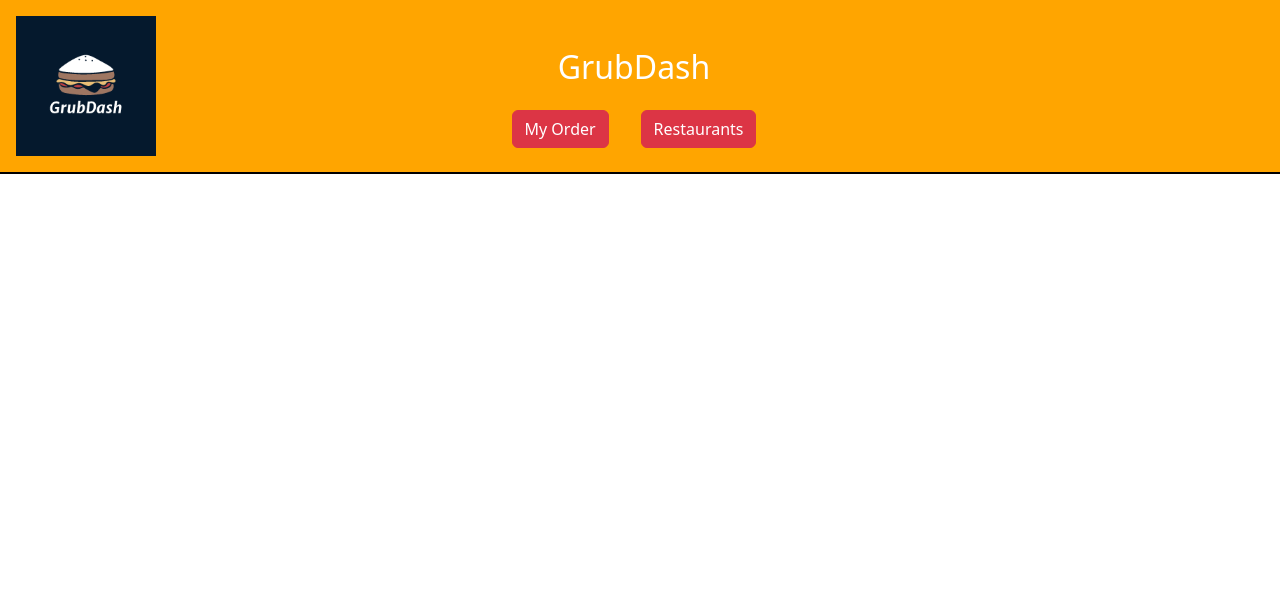
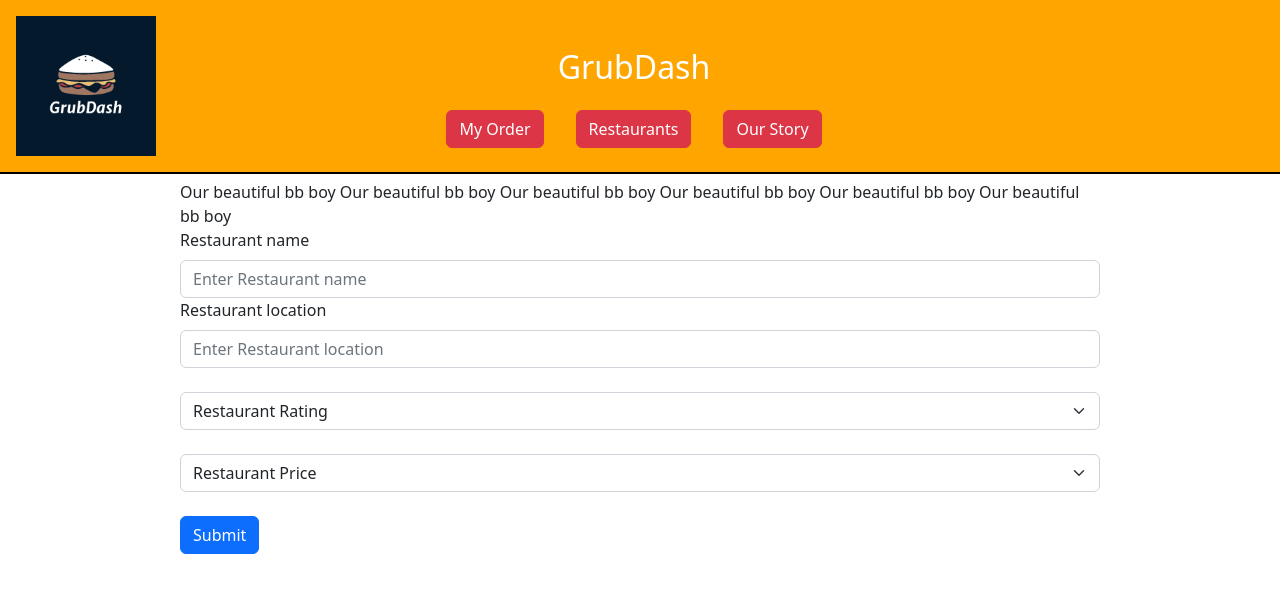
Before and after one commit to RMottola68/Grubdash-Frontend, a React (Create React App) app: page /ourstory in a window 1280 px wide. Shown: the top 592 px of the page. Built offline with nearby package versions, Linux system fonts and the light colour scheme.

Commit message:
all but second create rest

```diff
--- a/src/App.js
+++ b/src/App.js
@@ -9,16 +9,24 @@ import {
 import Navigation from "./Nav";
 import RestaurantContainer from "./RestaurantContainer"
 import MyOrder from "./MyOrder"
+import OurStory from './OurStory';
+
 
 function App() {
+  const [restaurants, setRestaurants] = useState([]);
+  function onAddRest(newRest){
+    return setRestaurants([...restaurants, newRest]);
+  };
+
   const [order, setOrder] = useState([]);
   return (
     <div >
       <Navigation />
       <Routes >
         {/* search elements in react router */}
+        <Route path="ourstory" element={<OurStory onAddRest={onAddRest} />} />
         <Route path="myorder" element={<MyOrder setOrder={setOrder} order={order} />}  />
-        <Route path="restaurants" element={<RestaurantContainer className="isActive"/>} />
+        <Route path="restaurants" element={<RestaurantContainer restaurants={restaurants} setRestaurants={setRestaurants} className="isActive"/>} />
       </Routes>
     </div>
   );
--- a/src/Nav.js
+++ b/src/Nav.js
@@ -56,6 +56,10 @@ function Navigation() {
                                 <Button className="m-3 " variant="danger">
                                     <Link  className="text-decoration-none  text-white" to="/restaurants">Restaurants</Link>
                                 </Button>
+
+                                <Button className="m-3 " variant="danger" type="button">
+                                    <Link className="text-decoration-none  text-white" to="/ourstory">Our Story</Link>
+                                </Button>
                             </div>
                         </Nav.Item>
                     </Col>
--- a/src/OrderItem.js
+++ b/src/OrderItem.js
@@ -1,72 +1,79 @@
-import { useState } from 'react';
-import { Button } from 'react-bootstrap';
+import { useState } from "react";
+import { Button } from "react-bootstrap";
 
 function OrderItem({ order, setOrder, orderItem }) {
-
-    let orderID = orderItem.id
-    function handleDelete (orderItem) {
-        const newOrder = [...order]
-        const filteredOrders = newOrder.filter((thisOrder) => {
-            return thisOrder.id !== orderID
-        })
-
-        fetch(`http://localhost:9292/orders/${orderID}`,{
-            method:'DELETE',
-            headers: {"Content-Type": "application/json"}
-        })
-        .then(res => res.json())
-        .then(orderData => {
-            console.log(filteredOrders)
-            setOrder(prevState => prevState = [...filteredOrders])
-
-        })
-    }
-
-    // patch add counter fetch
-    const [counter, setCounter] = useState(1)
-        function handleIncrease() {
-                console.log("upper")
-                setCounter(counter => counter + 1)}
-        function handleDecrease() {
-                console.log("downer")
-                setCounter(counter => counter -1)
-            };
-
-
+  const [counter, setCounter] = useState(1);
   const foodObj = {
     name: orderItem.name,
     price: orderItem.price,
-                quantity: counter
+    quantity: counter,
+  };
+
+  let orderID = orderItem.id;
+  function handleDelete(orderItem) {
+    const newOrder = [...order];
+    const filteredOrders = newOrder.filter((thisOrder) => {
+      return thisOrder.id !== orderID;
+    });
+
+    fetch(`http://localhost:9292/orders/${orderID}`, {
+      method: "DELETE",
+      headers: { "Content-Type": "application/json" },
+    })
+      .then((res) => res.json())
+      .then((orderData) => {
+        console.log(filteredOrders);
+        setOrder((prevState) => (prevState = [...filteredOrders]));
+      });
   }
 
+  function handleIncrease() {
+    console.log("upper");
+    setCounter((counter) => counter + 1);
+  }
 
-        // patch for increase
+  function handleDecrease() {
+    console.log("downer");
+    setCounter((counter) => counter - 1);
+  }
   fetch(`http://localhost:9292/orders/${orderItem.id}`, {
     method: "PATCH",
     headers: {
       "Content-Type": "application/json",
     },
-            body: JSON.stringify(foodObj),
+    body: JSON.stringify({ quantity: counter }),
   })
     .then((r) => r.json())
     .then((updatedItem) => console.log(updatedItem));
+  console.log(counter);
+  console.log(orderItem);
 
-        // patch for decrease
+  // if count goes to 0, delete item on backend,
 
-    // if count goes to 0, delete item on backend, but how does it know what the item is if the click is targeting the counter not the item
-
-
-    return(
+  return (
     <div>
-            <div  className="m-3" style={{fontSize: "25px"}}>{orderItem.name}
-            <Button className="mx-3" variant='danger' onClick={handleIncrease}> + {null} </Button>
+      <div className="m-3" style={{ fontSize: "25px" }}>
+        {orderItem.name}
+        <Button className="mx-3" variant="danger" onClick={() => handleDecrease()}>
+          {" "}
+          -{" "}
+        </Button>
         {counter}
-            <Button className="mx-3" variant='danger' onClick={handleDecrease}> - </Button>
-
-            <Button className="mx-3" variant='danger' onClick={() => handleDelete()}> Remove Item </Button></div>
-
+        <Button className="mx-3" variant="danger" onClick={() => handleIncrease()}>
+          {" "}
+          +{" "}
+        </Button>
+        <Button
+          className="mx-3"
+          variant="danger"
+          onClick={() => handleDelete()}
+        >
+          {" "}
+          Remove Item{" "}
+        </Button>
       </div>
-    )
+    </div>
+  );
 }
 
 export default OrderItem;
--- /dev/null
+++ b/src/OurStory.js
@@ -0,0 +1,93 @@
+import React from 'react';
+import Button from 'react-bootstrap/Button';
+import Form from 'react-bootstrap/Form';
+import { useState, useEffect } from 'react';
+
+function OurStory( {onAddRest}) {
+const [form, setForm] = useState({name: "", rating: "", city: "", price: ""})
+
+function handleChange (e) {
+    setForm((prevForm) => {
+        return {
+            ...prevForm, [e.target.name]: e.target.value
+        }
+    })
+}
+
+function handleSubmit(e){
+    e.preventDefault();
+    fetch ("http://localhost:9292/restaurants", {
+        method: "POST",
+        headers: {
+        "Content-Type": "application/json",
+        Accept: "application/json",
+        },
+        body: JSON.stringify({...form}),
+    })
+    .then (res => res.json())
+    .then((newRest) => {onAddRest(newRest);
+            setForm ({
+                name: "",
+                city: "",
+                rating: "",
+                price: "",
+            });
+            });
+
+};
+
+
+    return (
+        <div  style={{margin: "180px"}}>
+
+            Our beautiful bb boy Our beautiful bb boy Our beautiful bb boy Our beautiful bb boy Our beautiful bb boy Our beautiful bb boy
+
+            {/* {photo grass roots meets big tech } */}
+
+
+        <Form onSubmit={(e) => {
+            e.preventDefault()
+            // handleSubmit(e)
+            console.log(e)
+        }}>
+      <Form.Group  className="mb-0" controlId="formBasicName" >
+        <Form.Label> Restaurant name</Form.Label>
+        <Form.Control name="restName" type="string" placeholder="Enter Restaurant name" onChange={setForm} value={form.name}/>
+        <Form.Text className="text-muted">
+        </Form.Text>
+      </Form.Group>
+      <Form.Group className="mb-4" controlId="formBasicLocation" >
+        <Form.Label> Restaurant location </Form.Label>
+        <Form.Control name="city" type="string" placeholder="Enter Restaurant location" onChange={handleChange} value={form.city}/>
+        <Form.Text className="text-muted">
+        </Form.Text>
+      </Form.Group>
+      <Form.Group  className="mb-0" controlId="formBasicRating" >
+      <Form.Select name="rating" className="mb-4" aria-label="Default select example" onChange={handleChange} value={form.rating}>
+      <option>Restaurant Rating</option>
+      <option value="★">★</option>
+      <option value="★★">★★</option>
+      <option value="★★★">★★★</option>
+      <option value="★★★★">★★★★</option>
+      <option value="★★★★★">★★★★★</option>
+    </Form.Select>
+    </Form.Group>
+    <Form.Group  className="mb-0" controlId="formBasicPrice" >
+    <Form.Select name="price" className="mb-4" aria-label="Default select example" onChange={handleChange} value={form.price}>
+      <option>Restaurant Price</option>
+      <option value="$">$</option>
+      <option value="$$">$$</option>
+      <option value="$$$">$$$</option>
+      <option value="$$$$">$$$$</option>
+      <option value="$$$$$">$$$$$</option>
+    </Form.Select>
+    </Form.Group>
+      <Button variant="primary" type="submit">
+        Submit
+      </Button>
+    </Form>
+        </div>
+    )
+}
+
+export default OurStory;
--- a/src/RestaurantContainer.js
+++ b/src/RestaurantContainer.js
@@ -2,9 +2,10 @@ import { useState, useEffect } from 'react';
 import Restaurant from './Restaurant'
 import 'bootstrap/dist/css/bootstrap.min.css';
 import { Container, Row, Col, Form, Button, Navbar } from 'react-bootstrap';
-function Restaurants() {
 
-    const [restaurants, setRestaurants] = useState([]);
+function Restaurants( { setRestaurants, restaurants } ) {
+
+
     const [restaurantFilter, setRestaurantFilter] = ('');
 
     function getRestaurants(){
@@ -12,6 +13,8 @@ function Restaurants() {
         .then((res)=>res.json())
         .then((restaurantData) => setRestaurants(restaurantData))
     }
+
+
 
     useEffect(getRestaurants,[])
     // console.log(restaurants)
```
Also changed, not shown: 1 other file (tests, documents, lock files or other folders). Lines whose indentation alone changed are shown as unchanged.
